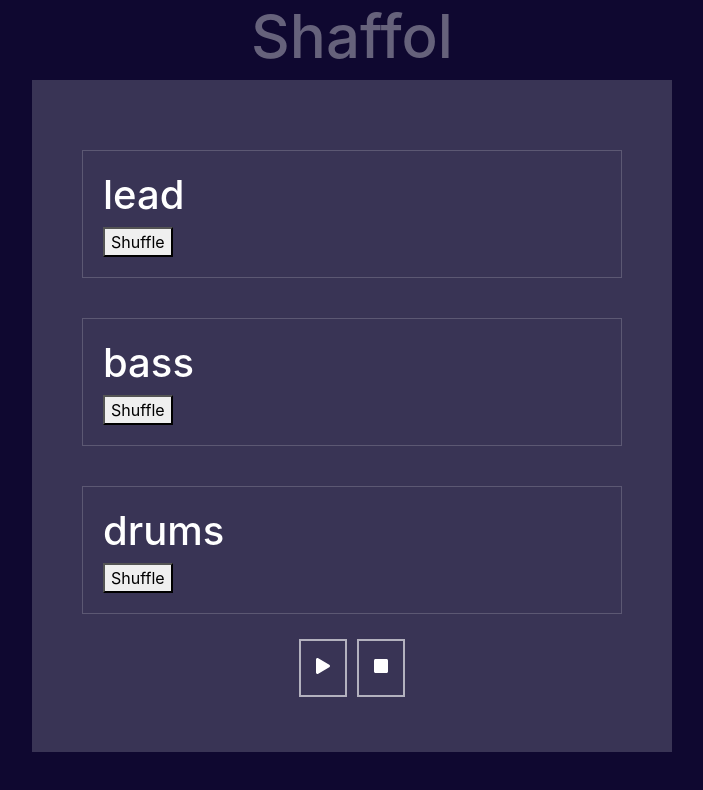
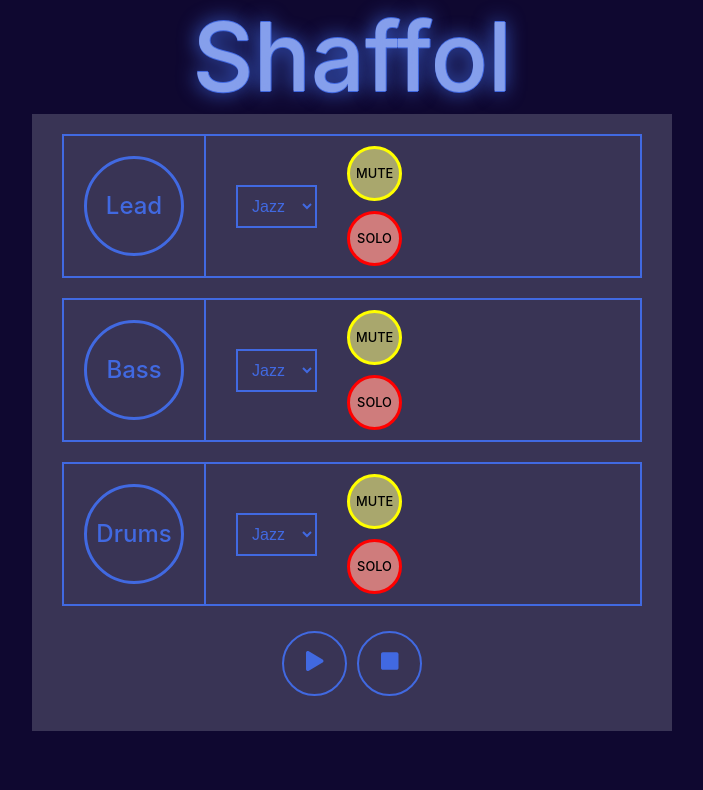
Before and after one commit to samu9/shaffol, a Vue app: page / in a window 1280 px wide. Shown: the top 790 px of the page, without its empty margins (288-991 px from the left). Built offline with nearby package versions, Linux system fonts and the light colour scheme.

Commit message:
first commit

```diff
--- a/package.json
+++ b/package.json
@@ -19,7 +19,8 @@
     "npm": "^6.4.1",
     "popper.js": "^1.12.9",
     "tone": "^0.12.80",
-    "vue": "^2.5.2"
+    "vue": "^2.5.2",
+    "vue-select": "^2.5.1"
   },
   "devDependencies": {
     "autoprefixer": "^7.1.2",
--- a/src/App.vue
+++ b/src/App.vue
@@ -22,7 +22,9 @@ export default {
 }
 #main > h1 {
   text-align: center;
-  font-size: 60px;
+  font-size: 95px;
+  margin-bottom:0;
   color: #ffffff5d;
+  text-shadow: -1px 0 20px royalblue, 0 1px royalblue, 1px 0 royalblue, 0 -1px royalblue;
 }
 </style>
--- a/src/components/MainPanel/InstrumentTab/InstrumentTab.css
+++ b/src/components/MainPanel/InstrumentTab/InstrumentTab.css
@@ -1,6 +1,72 @@
 .instrument-tab{
+    display:flex;
     width: 100%;
+    border: 2px solid royalblue;
+    margin: 10px auto;
+    flex-wrap: wrap;
+}
+
+.circle-container{
+    border-right: 2px solid royalblue;
     padding: 20px;
-    border: 1px solid #ffffff2d;
-    margin: 20px auto;
+    width: min-content;
 }
+.circle {
+    border-radius: 100px;
+    border: 3px solid royalblue;
+    height: 100px;
+    width: 100px;
+    display: table;
+
+}
+.circle h1 {
+    color: royalblue;
+    font-size:1.5em;
+    vertical-align: middle;
+    text-align:center;
+    display: table-cell;
+}
+.dd-list{
+    display: flex;
+    align-items: center;
+    margin-left: 30px;
+    font-family: Arial;
+}
+
+select{
+    padding:10px;
+    background-color: inherit;
+    border: 2px solid royalblue;
+    color: royalblue;
+}
+
+.dd-container{
+   display:flex;
+   align-items:center;
+   margin-left: 30px;
+}
+
+.btn-container{
+    display:flex;
+    flex-direction: column;
+}
+
+.btn-opt{
+    border-radius: 55px;
+    height: 55px;
+    width: 55px;
+}
+
+.btn-opt h1{
+    margin-bottom:0;
+    font-size:0.8em;
+}
+#mute{
+    margin:10px 30px 5px 30px;
+    border:3px solid yellow;
+}
+
+#solo{
+    margin:5px 30px 10px 30px;
+    border: 3px solid red;
+}
--- a/src/components/MainPanel/InstrumentTab/InstrumentTab.vue
+++ b/src/components/MainPanel/InstrumentTab/InstrumentTab.vue
@@ -1,34 +1,90 @@
 <template>
   <div class="instrument-tab">
+    <div class="circle-container">
+      <div class="circle">
         <h1>{{name | capitalize}}</h1>
-        <button v-on:click="shufflePattern">Shuffle</button>
+      </div>
+    </div>
+    <div class="dd-list">
+      <select v-model="selected">
+        <option v-for="inst in musicStyle" v-bind:key="inst.value">{{ inst.value }}</option>
+      </select>
+    </div>
+    <div class="btn-container">
+      <button
+        v-bind:style="{background : muteColor}"
+        v-on:click="muteSong"
+        id="mute"
+        class="btn-opt"
+      >
+        <h1>{{mute}}</h1>
+      </button>
+      <button
+        v-bind:style="{background : soloColor}"
+        v-on:click="soloSong"
+        id="solo"
+        class="btn-opt"
+      >
+        <h1>{{solo}}</h1>
+      </button>
+    </div>
   </div>
 </template>
 
 
 <script>
-import './InstrumentTab.css'
+import "./InstrumentTab.css";
 
 export default {
   props: {
-        name: String,
+    name: String
+  },
+  filters: {
+    capitalize: function(value) {
+      if (!value) return "";
+      value = value.toString();
+      return value.charAt(0).toUpperCase() + value.slice(1);
+    }
   },
   data() {
-        return{
-        }
+    return {
+      musicStyle: [{ value: "Jazz" }, { value: "Rock" }, { value: "Pop" }],
+      mute: "MUTE",
+      solo: "SOLO",
+      muteColor: "rgba(245, 245, 127, 0.596)",
+      soloColor: "rgb(207, 124, 124)",
+      selected: "Jazz"
+    };
   },
   methods: {
-        printPattern(){
-            if(!this.pattern) return;
+    printPattern() {
+      if (!this.pattern) return;
       let patt = [];
-            for (let p of this.pattern){
+      for (let p of this.pattern) {
         patt.push(p.join("-"));
       }
       return patt.join(" , ");
     },
-        shufflePattern(){
+    muteSong: function() {
+      if (this.mute == "MUTE") {
+        this.mute = "NO MUTE";
+        this.muteColor = "yellow";
+      } else {
+        (this.mute = "MUTE"), (this.muteColor = "rgba(245, 245, 127, 0.596)");
+      }
+      console.log(this.mute);
+    },
 
+    soloSong: function() {
+      if (this.solo == "SOLO") {
+        this.solo = "NO SOLO";
+        this.soloColor = "red";
+      } else {
+        this.solo = "SOLO";
+        this.soloColor = "rgb(207, 124, 124)";
+      }
+      console.log(this.solo);
     }
   }
-}
+};
 </script>
--- a/src/components/MainPanel/MainPanel.css
+++ b/src/components/MainPanel/MainPanel.css
@@ -4,22 +4,24 @@
     margin: 0px auto;
     width: 50%;
     background-color: #ffffff2d;
-    padding: 50px;
+    padding: 10px 30px 20px 30px;
     color: white;
     flex-direction: column;
 }
 
 .main-panel .controls,.notes{
-    margin: 0px auto;
+    margin: 10px auto;
 }
-
 
 .main-panel .controls button{
     background: transparent;
-    color: white;
-    border: 2px solid #ffffff9d;
-    padding: 15px;
+    color: royalblue;
+    border: 2px solid royalblue;
+    height:65px;
+    width:65px;
+    border-radius:55px;
     font-family: monospace;
+    font-size:20px;
     margin: 5px;
 }
 .main-panel .controls button:active{
```
Also changed, not shown: 1 other file (tests, documents, lock files or other folders). Lines whose indentation alone changed are shown as unchanged.
